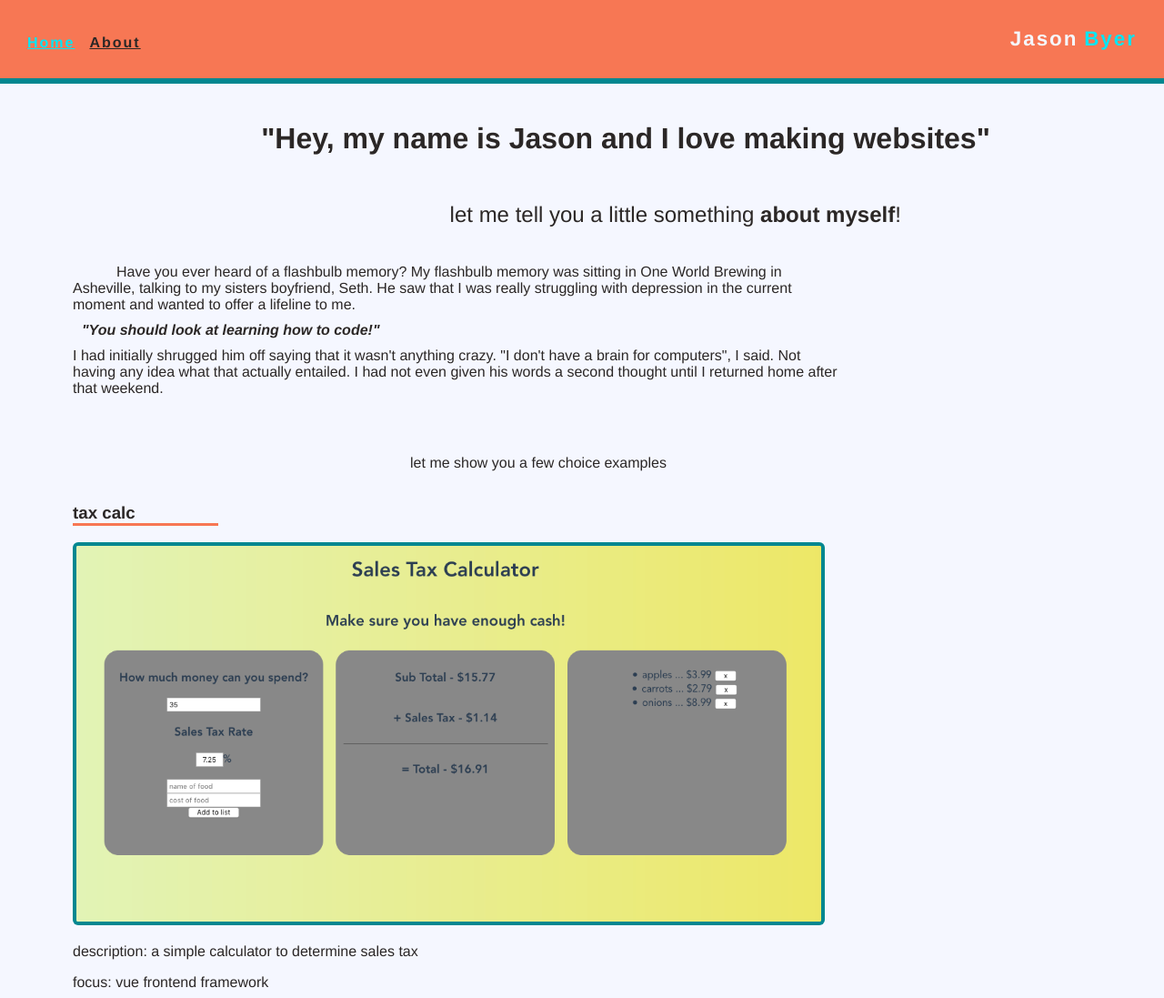
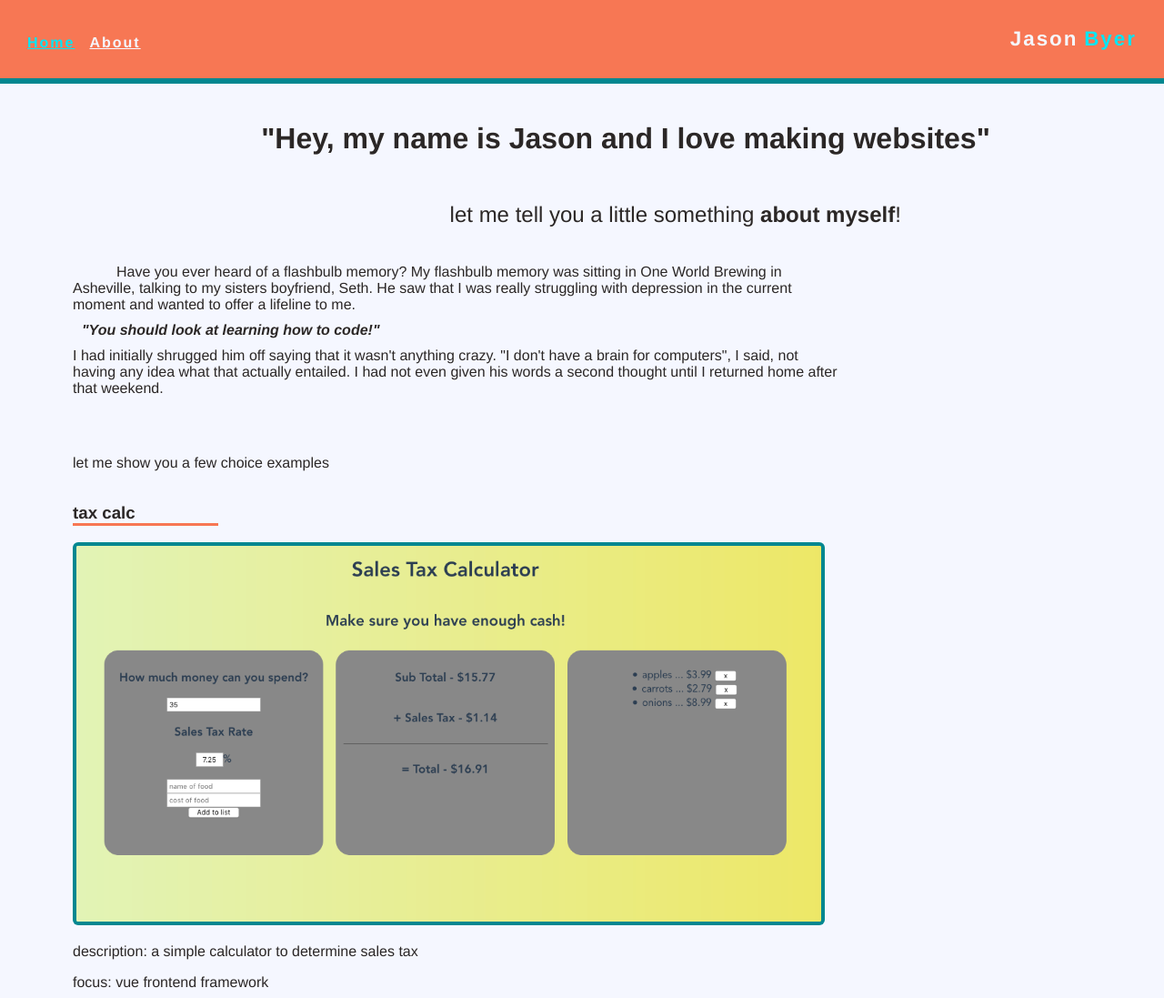
Before and after one commit to jbyer3/vue-portfolio-page, a Vue app: page /#/ in a window 1280 px wide. Shown: the top 1097 px of the page at 91% size. Built offline with nearby package versions, Linux system fonts and the light colour scheme.

Commit message:
color change

```diff
--- a/src/App.vue
+++ b/src/App.vue
@@ -45,11 +45,13 @@ html, body {
   letter-spacing: 2px;
   a {
     font-weight: bold;
-    color: $black;
+    // color: $black;
+    color: $offwhite;
     margin-right: 1rem;
     &.router-link-exact-active {
       // color: $offwhite;
       color: lighten($light-blue, 20%);
+      // color: $light-blue;
     }
   }
 }
@@ -58,6 +60,7 @@ html, body {
   // padding: 0;
   // margin: 0;
   color: $offwhite;
+  // color: $black;
   font-weight: 700;
   font-size: 1.4rem;
   display: flex;
@@ -67,6 +70,7 @@ html, body {
 .last-name {
   // color: darken($orange, 33%);
   color: lighten($light-blue, 20%);
+  // color: $light-blue;
   margin-left: 0.3em;
 }
 </style>
--- a/src/components/BackgroundInfo.vue
+++ b/src/components/BackgroundInfo.vue
@@ -9,7 +9,7 @@
       <p id="intro-statement">let me tell you a little something <span class="intro-bolder">about myself</span>!</p>
     </div>
 
-    <p class="bio-statement">Have you ever heard of a flashbulb memory? My flashbulb memory was sitting in One World Brewing in Asheville, talking to my sisters boyfriend, Seth. He saw that I was really struggling with depression in the current moment and wanted to offer a lifeline to me. <span class="exclamation-text">"You should look at learning how to code!"</span> I had initially shrugged him off saying that it wasn't anything crazy. "I don't have a brain for computers", I said. Not having any idea what that actually entailed. I had not even given his words a second thought until I returned home after that weekend.</p>
+    <p class="bio-statement">Have you ever heard of a flashbulb memory? My flashbulb memory was sitting in One World Brewing in Asheville, talking to my sisters boyfriend, Seth. He saw that I was really struggling with depression in the current moment and wanted to offer a lifeline to me. <span class="exclamation-text">"You should look at learning how to code!"</span> I had initially shrugged him off saying that it wasn't anything crazy. "I don't have a brain for computers", I said, not having any idea what that actually entailed. I had not even given his words a second thought until I returned home after that weekend.</p>
 
     <p></p>
   </div>
--- a/src/components/ProjectsList.vue
+++ b/src/components/ProjectsList.vue
@@ -70,7 +70,7 @@ export default {
   display: flex;
   width: 80vw;
   flex-direction: column;
-  align-items: center;
+  align-items: baseline;
   margin: 0 5rem;
 }
 
@@ -85,6 +85,5 @@ img {
 .project-title {
   border-bottom: 0.2rem solid $orange;
   width: 10rem;
-  // text-
 }
 </style>
```
